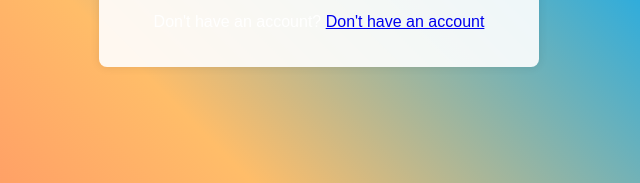
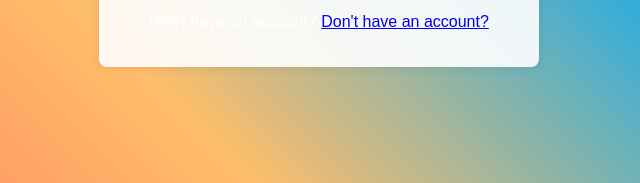
Before and after one commit to mk05112004/chalenge-5, a plain HTML site: page client/client-2/login.html in a window 1280 px wide. Shown: the part 498-681 px from the top of the page, 321-961 px from the left. Drawn offline with Linux system fonts and the light colour scheme.

Commit message:
overflow project

```diff
--- a/client/client-2/login.html
+++ b/client/client-2/login.html
@@ -14,7 +14,7 @@
             <input type="password" id="password" placeholder="Password" required>
             <button type="submit">Login</button>
         </form>
-        <p>Don't have an account? <a href="register.html">Don't have an account</a></p>
+        <p>Don't have an account? <a href="register.html">Don't have an account? </a></p>
     </div>
     <script src="login.js"></script>
 </body>
```
